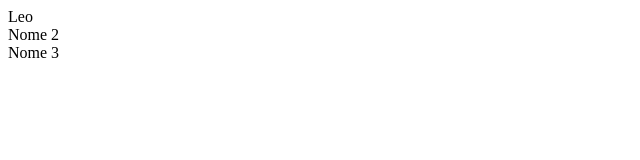
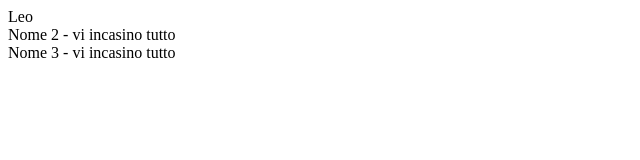
Before and after one commit to leorospo/euso, a plain HTML site: page public/index.html in a window 1280 px wide. Shown: the whole page, without its empty margins (0-640 px from the left). Drawn offline with Linux system fonts and the light colour scheme; some packages are replaced by stand-ins of ours.

Commit message:
Provo ad incasinare le versioni

```diff
--- a/public/index.html
+++ b/public/index.html
@@ -20,7 +20,7 @@
   </head>
   <body>
     <div>Leo</div>
-    <div>Nome 2</div>
-    <div>Nome 3</div>
+    <div>Nome 2 - vi incasino tutto</div>
+    <div>Nome 3 - vi incasino tutto</div>
   </body>
 </html>
```
